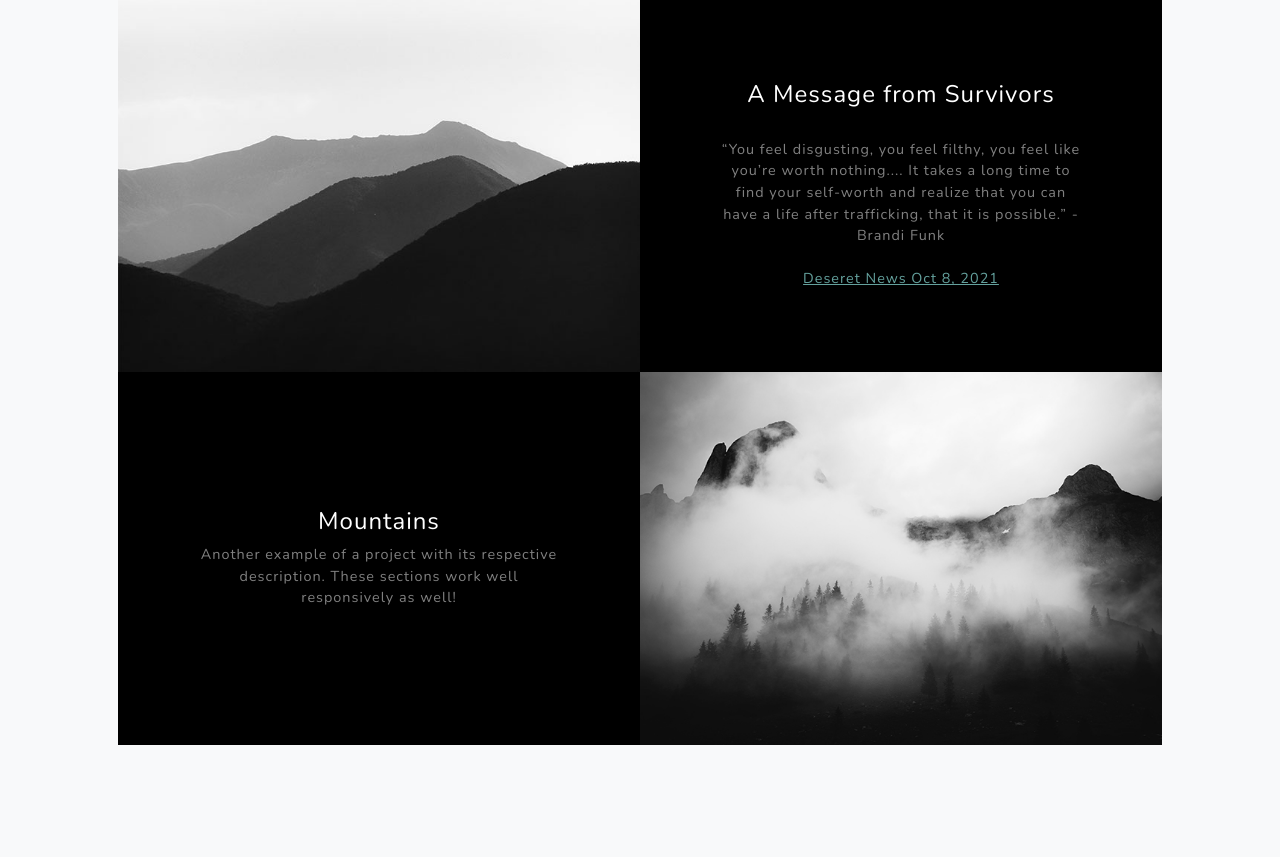
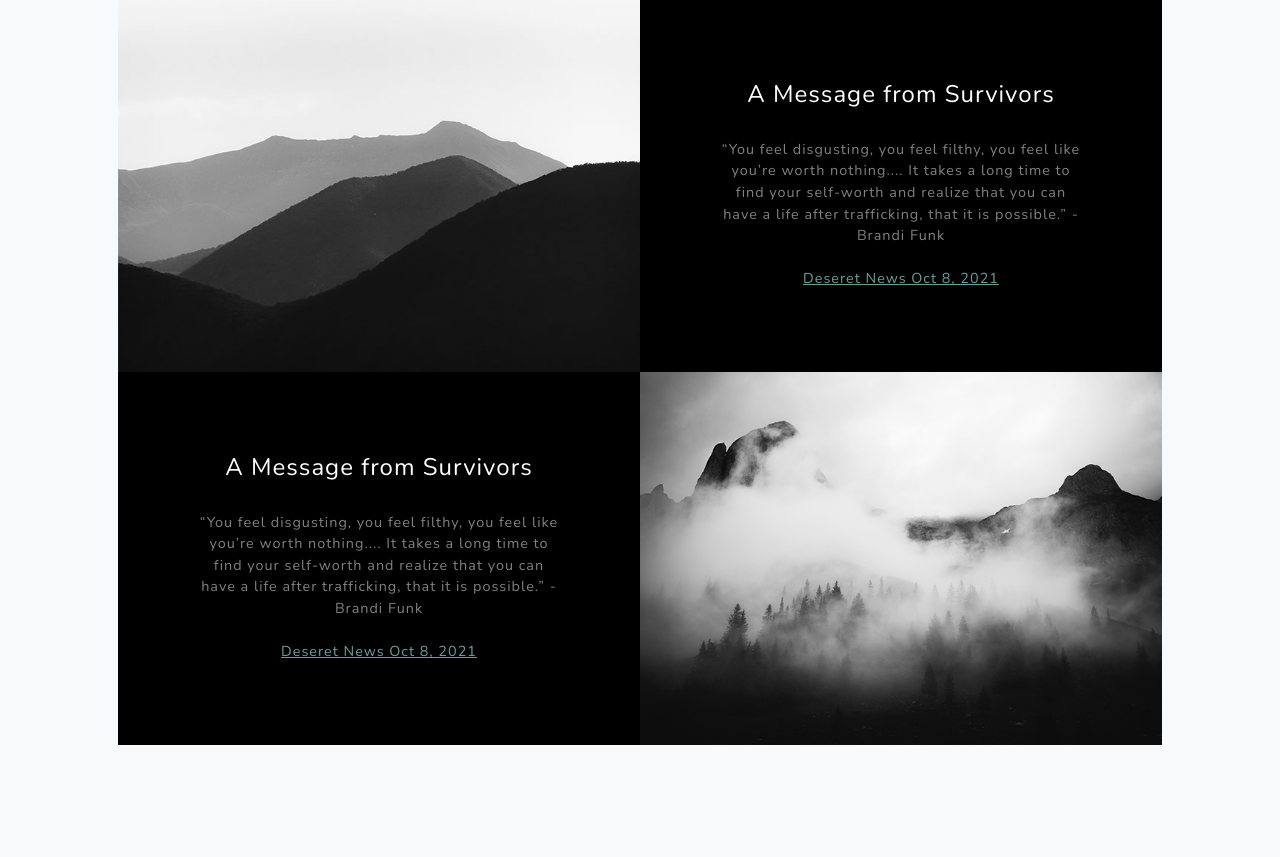
Before and after one commit to rbhawkins999/missingPersons, a Django app: page / in a window 1280 px wide. Shown: the part 2618-3475 px from the top of the page. Run offline with Django 4.2, Linux system fonts and the light colour scheme; some libraries are stand-ins or nearby versions.

Commit message:
Re-attempt survivor message

```diff
--- a/templates/persons/index.html
+++ b/templates/persons/index.html
@@ -274,8 +274,11 @@
                         <div class="bg-black text-center h-100 project">
                             <div class="d-flex h-100">
                                 <div class="project-text w-100 my-auto text-center text-lg-right">
-                                    <h4 class="text-white">Mountains</h4>
-                                    <p class="mb-0 text-white-50">Another example of a project with its respective description. These sections work well responsively as well!</p>
+                                    <h4 class="text-white">A Message from Survivors</h4>
+                                    <br>
+                                    <p class="mb-0 text-white-50">“You feel disgusting, you feel filthy, you feel like you’re worth nothing.... It takes a long time to find your self-worth and realize that you can have a life after trafficking, that it is possible.” - Brandi Funk</p>
+                                    <br>
+                                    <a href= "https://www.rideuta.com/news/2021/01/Human-Trafficking#:~:text=BE%20THE%20ONE%20to%20SUPPORT%20victims%20of%20human%20trafficking.&text=victims%20to%20services%3A-,Contact%20the%20National%20Human%20Trafficking%20Hotline%20at%20888%2D373%2D7888,%40aau%2Dslc.org%20class" class= mb-0 text-white-50">Deseret News Oct 8, 2021</a>
                                 </div>
                             </div>
                         </div>
```
